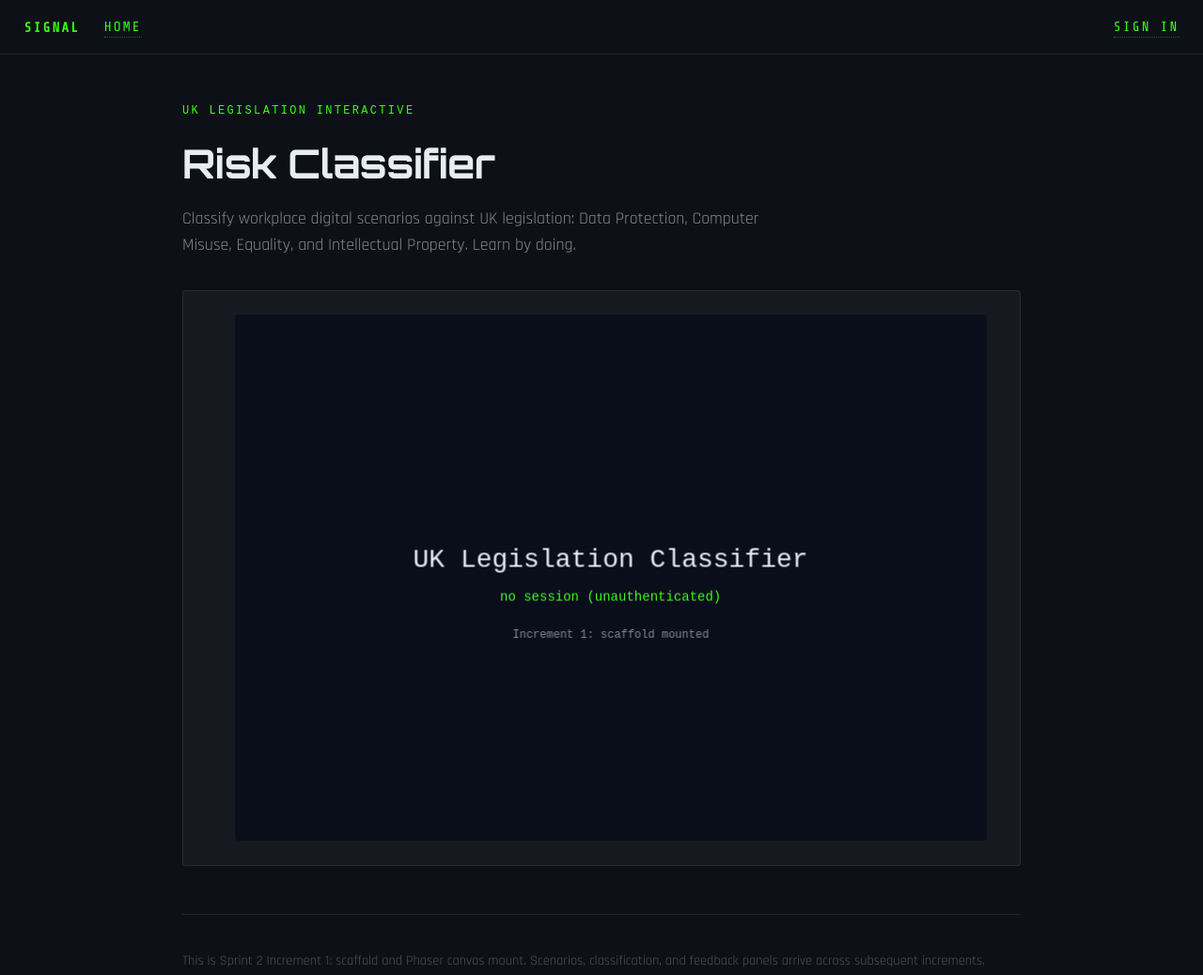
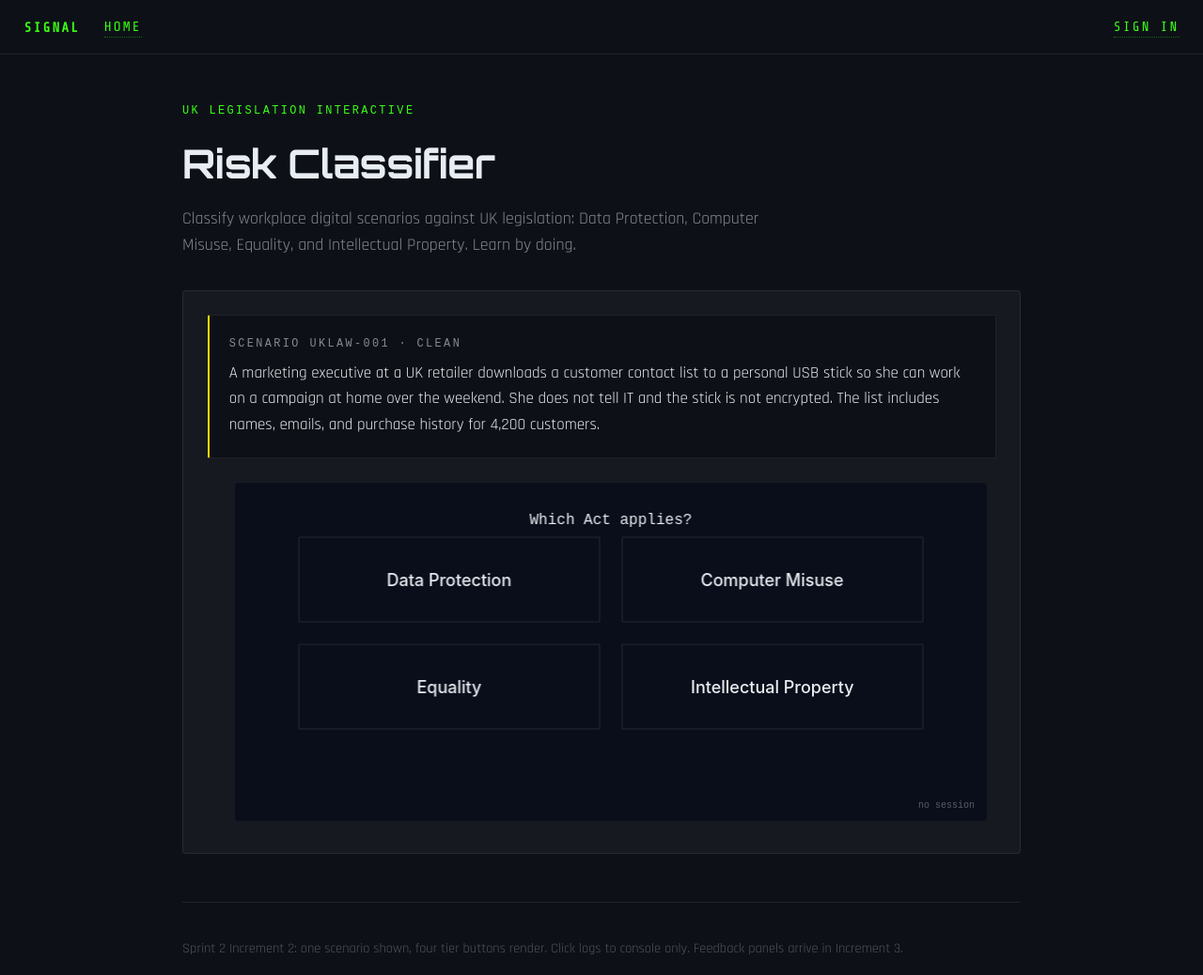
Before and after one commit to DevonTallMan/Signal, an Astro site: page /content-areas/risk-classifier in a window 1280 px wide. Shown: the whole page at 94% size. Built offline with nearby package versions, Linux system fonts and the light colour scheme; Astro itself is replaced by a stand-in of ours; no server answers; animation ran at ten frames a second.

Commit message:
feat(risk-classifier): sprint 2 increment 2 - scenario rendering and tier buttons (#35)

```diff
--- a/src/components/RiskClassifier.tsx
+++ b/src/components/RiskClassifier.tsx
@@ -3,16 +3,19 @@
 // React island that mounts the Phaser UK Legislation Classifier game.
 // client:only - does not SSR because Phaser touches `window` at import time.
 //
-// Hybrid architecture: Phaser owns interaction, React owns feedback panels.
-// Pivoted from EU AI Act on 24 April 2026.
+// Hybrid architecture: Phaser owns interaction, React owns scenario text and
+// feedback panels. Pivoted from EU AI Act on 24 April 2026.
 //
-// Sprint 2 Increment 1 scope: mount Phaser, render placeholder scaffold on
-// canvas, log a session-start record to Firestore, confirm the spine works.
-// No tier buttons, no scenarios, no feedback panels yet.
+// Sprint 2 Increment 2 scope:
+//   - Render one hardcoded scenario above the Phaser canvas
+//   - Phaser scene presents four tier buttons
+//   - Click handlers log to console only; feedback panels arrive in Increment 3
+//   - Mobile-responsive layout established here
 
 import { useEffect, useRef, useState } from "react";
 import { startSession } from "../lib/risk-classifier/firestore";
 import type Phaser from "phaser";
+import type { Tier, Scenario } from "../lib/risk-classifier/game";
 
 type Status = "initialising" | "ready" | "error";
 
@@ -21,6 +24,7 @@ export default function RiskClassifier(): JSX.Element {
   const gameRef = useRef<Phaser.Game | null>(null);
   const [status, setStatus] = useState<Status>("initialising");
   const [sessionId, setSessionId] = useState<string | null>(null);
+  const [scenario, setScenario] = useState<Scenario | null>(null);
 
   useEffect(() => {
     let cancelled = false;
@@ -29,7 +33,7 @@ export default function RiskClassifier(): JSX.Element {
       try {
         const PhaserModule = await import("phaser");
         const Phaser = PhaserModule.default;
-        const { createGameConfig } = await import(
+        const { createGameConfig, getAllScenarios } = await import(
           "../lib/risk-classifier/game"
         );
 
@@ -40,14 +44,27 @@ export default function RiskClassifier(): JSX.Element {
         if (cancelled) return;
         setSessionId(session?.id ?? null);
 
+        const allScenarios = getAllScenarios();
+        if (allScenarios.length === 0) {
+          throw new Error("No scenarios available");
+        }
+        const firstScenario = allScenarios[0];
+        setScenario(firstScenario);
+
         const config = createGameConfig({
           parent: containerRef.current,
           sessionId: session?.id ?? null,
+          onTierSelected: (tier: Tier) => {
+            // Increment 2: just log. Increment 3 will wire feedback.
+            // eslint-disable-next-line no-console
+            console.log("[RiskClassifier] tier selected:", tier, "for scenario:", firstScenario.id);
+          },
         });
 
         gameRef.current = new Phaser.Game(config);
         setStatus("ready");
       } catch (err) {
+        // eslint-disable-next-line no-console
         console.error("[RiskClassifier] boot failed:", err);
         if (!cancelled) setStatus("error");
       }
@@ -74,12 +91,21 @@ export default function RiskClassifier(): JSX.Element {
           Could not load the classifier. Please refresh the page.
         </div>
       )}
+
+      {status === "ready" && scenario && (
+        <div className="rc-classifier__scenario">
+          <p className="rc-classifier__scenario-kicker">Scenario {scenario.id} · {scenario.difficulty}</p>
+          <p className="rc-classifier__scenario-text">{scenario.scenario}</p>
+        </div>
+      )}
+
       <div
         ref={containerRef}
         className="rc-classifier__canvas"
         role="application"
         aria-label="UK Legislation Risk Classifier"
       />
+
       {sessionId && (
         <div className="rc-classifier__session-id" aria-hidden="true">
           session: {sessionId.slice(0, 8)}
@@ -90,11 +116,34 @@ export default function RiskClassifier(): JSX.Element {
         .rc-classifier {
           position: relative;
           width: 100%;
-          min-height: 560px;
+          display: flex;
+          flex-direction: column;
+          gap: 1.5rem;
+        }
+        .rc-classifier__scenario {
+          padding: 1.25rem;
+          background: var(--void, rgba(0, 0, 0, 0.25));
+          border: 1px solid var(--border, rgba(255, 255, 255, 0.08));
+          border-left: 2px solid var(--gold, #ffd700);
+          border-radius: 2px;
+        }
+        .rc-classifier__scenario-kicker {
+          font-family: "JetBrains Mono", "Courier New", monospace;
+          font-size: 0.7rem;
+          letter-spacing: 0.2em;
+          text-transform: uppercase;
+          color: var(--dim, rgba(232, 237, 243, 0.55));
+          margin: 0 0 0.5rem;
+        }
+        .rc-classifier__scenario-text {
+          margin: 0;
+          color: var(--ink, #e8edf3);
+          font-size: 1rem;
+          line-height: 1.6;
         }
         .rc-classifier__canvas {
           width: 100%;
-          min-height: 560px;
+          min-height: 360px;
           display: flex;
           align-items: center;
           justify-content: center;
@@ -124,6 +173,15 @@ export default function RiskClassifier(): JSX.Element {
           color: var(--muted, rgba(232, 237, 243, 0.35));
           letter-spacing: 0.05em;
         }
+
+        @media (max-width: 640px) {
+          .rc-classifier__scenario {
+            padding: 1rem;
+          }
+          .rc-classifier__scenario-text {
+            font-size: 0.95rem;
+          }
+        }
       `}</style>
     </div>
   );
--- a/src/lib/risk-classifier/game.ts
+++ b/src/lib/risk-classifier/game.ts
@@ -1,67 +1,170 @@
 // src/lib/risk-classifier/game.ts
 //
 // Phaser game configuration for the UK Legislation Classifier.
-// Sprint 2 Increment 1 scope: boot the canvas, render a placeholder scene,
-// confirm Phaser-Astro-React island integration works end to end.
+//
+// Sprint 2 Increment 2 scope:
+//   - Read scenarios from JSON
+//   - Render four tier buttons inside the Phaser canvas
+//   - On click, invoke a callback exposed to the React parent
+//   - Scenario text and feedback panels are rendered by React, not Phaser
 //
 // Hybrid architecture (decided 24 April 2026):
-//   - Phaser owns the classify interaction (scenario presentation, tier buttons)
-//   - React owns the feedback panels (examiner reasoning, common mistakes)
-// The React layer reads game state via callbacks emitted from the scene.
-//
-// Subsequent increments will replace the placeholder scene with the real
-// classifier flow.
+//   - Phaser owns the classify interaction (tier buttons, click handling)
+//   - React owns the text-heavy parts (scenario, feedback panels)
 
 import Phaser from "phaser";
+import scenariosData from "../../data/risk-classifier/scenarios.json";
+
+export type Tier =
+  | "data-protection"
+  | "computer-misuse"
+  | "equality"
+  | "intellectual-property";
+
+export interface Scenario {
+  id: string;
+  difficulty: "clean" | "grey" | "edge";
+  scenario: string;
+  correctTier: Tier;
+  examinerReasoning: string;
+  commonMistakes: Array<{ tier: Tier; why: string }>;
+  actReference: string;
+  specReference: string;
+}
+
+interface ScenariosFile {
+  _meta: Record<string, unknown>;
+  _schema: Record<string, unknown>;
+  scenarios: Scenario[];
+}
+
+const SCENARIOS = (scenariosData as ScenariosFile).scenarios;
+
+export function getAllScenarios(): Scenario[] {
+  return SCENARIOS;
+}
 
 export interface GameConfigInput {
   parent: HTMLElement;
   sessionId: string | null;
+  onTierSelected: (tier: Tier) => void;
 }
 
-class BootScene extends Phaser.Scene {
+const TIER_LABELS: Record<Tier, string> = {
+  "data-protection": "Data Protection",
+  "computer-misuse": "Computer Misuse",
+  equality: "Equality",
+  "intellectual-property": "Intellectual Property",
+};
+
+const TIER_ORDER: Tier[] = [
+  "data-protection",
+  "computer-misuse",
+  "equality",
+  "intellectual-property",
+];
+
+class ClassifyScene extends Phaser.Scene {
   private sessionId: string | null;
+  private onTierSelected: (tier: Tier) => void;
 
-  constructor(sessionId: string | null) {
-    super({ key: "BootScene" });
-    this.sessionId = sessionId;
+  constructor(input: { sessionId: string | null; onTierSelected: (tier: Tier) => void }) {
+    super({ key: "ClassifyScene" });
+    this.sessionId = input.sessionId;
+    this.onTierSelected = input.onTierSelected;
   }
 
   create(): void {
     const { width, height } = this.scale;
-    const centreX = width / 2;
-    const centreY = height / 2;
+    this.renderHeader(width);
+    this.renderTierButtons(width, height);
+    this.renderSessionLabel(width, height);
+  }
 
+  private renderHeader(width: number): void {
     this.add
-      .text(centreX, centreY - 20, "UK Legislation Classifier", {
+      .text(width / 2, 30, "Which Act applies?", {
         fontFamily: "JetBrains Mono, Courier New, monospace",
-        fontSize: "28px",
+        fontSize: "16px",
         color: "#e8edf3",
+      })
+      .setOrigin(0.5, 0);
+  }
+
+  private renderTierButtons(width: number, height: number): void {
+    // Four buttons in a 2x2 grid centered on the canvas.
+    // Buttons are 320x90 with 20px padding between, working at 800x560 base size.
+    const buttonWidth = 320;
+    const buttonHeight = 90;
+    const gap = 24;
+    const totalWidth = buttonWidth * 2 + gap;
+    const totalHeight = buttonHeight * 2 + gap;
+    const startX = (width - totalWidth) / 2;
+    const startY = (height - totalHeight) / 2 - 20;
+
+    TIER_ORDER.forEach((tier, index) => {
+      const col = index % 2;
+      const row = Math.floor(index / 2);
+      const x = startX + col * (buttonWidth + gap);
+      const y = startY + row * (buttonHeight + gap);
+      this.createTierButton(x, y, buttonWidth, buttonHeight, tier);
+    });
+  }
+
+  private createTierButton(
+    x: number,
+    y: number,
+    w: number,
+    h: number,
+    tier: Tier
+  ): void {
+    const bg = this.add
+      .rectangle(x, y, w, h, 0x0a0e1a, 1)
+      .setOrigin(0)
+      .setStrokeStyle(1, 0x1f2733);
+
+    const label = this.add
+      .text(x + w / 2, y + h / 2, TIER_LABELS[tier], {
+        fontFamily: "Inter, system-ui, sans-serif",
+        fontSize: "18px",
+        color: "#e8edf3",
+        fontStyle: "500",
       })
       .setOrigin(0.5);
 
+    bg.setInteractive({ useHandCursor: true });
+
+    bg.on("pointerover", () => {
+      bg.setStrokeStyle(1, 0x39ff14);
+      label.setColor("#39ff14");
+    });
+
+    bg.on("pointerout", () => {
+      bg.setStrokeStyle(1, 0x1f2733);
+      label.setColor("#e8edf3");
+    });
+
+    bg.on("pointerdown", () => {
+      bg.setFillStyle(0x1a2330, 1);
+    });
+
+    bg.on("pointerup", () => {
+      bg.setFillStyle(0x0a0e1a, 1);
+      this.onTierSelected(tier);
+    });
+  }
+
+  private renderSessionLabel(width: number, height: number): void {
+    const label = this.sessionId
+      ? `session ${this.sessionId.slice(0, 8)}`
+      : "no session";
     this.add
-      .text(
-        centreX,
-        centreY + 20,
-        this.sessionId
-          ? `session ${this.sessionId.slice(0, 8)} ready`
-          : "no session (unauthenticated)",
-        {
-          fontFamily: "JetBrains Mono, Courier New, monospace",
-          fontSize: "14px",
-          color: "#39ff14",
-        }
-      )
-      .setOrigin(0.5);
-
-    this.add
-      .text(centreX, centreY + 60, "Increment 1: scaffold mounted", {
+      .text(width - 12, height - 12, label, {
         fontFamily: "JetBrains Mono, Courier New, monospace",
-        fontSize: "12px",
-        color: "rgba(232, 237, 243, 0.55)",
+        fontSize: "10px",
+        color: "rgba(232, 237, 243, 0.35)",
       })
-      .setOrigin(0.5);
+      .setOrigin(1, 1);
   }
 }
 
@@ -76,8 +179,11 @@ export function createGameConfig(
       mode: Phaser.Scale.FIT,
       autoCenter: Phaser.Scale.CENTER_BOTH,
       width: 800,
-      height: 560,
+      height: 360,
     },
-    scene: new BootScene(input.sessionId),
+    scene: new ClassifyScene({
+      sessionId: input.sessionId,
+      onTierSelected: input.onTierSelected,
+    }),
   };
 }
--- a/src/pages/content-areas/risk-classifier.astro
+++ b/src/pages/content-areas/risk-classifier.astro
@@ -3,7 +3,7 @@
 // Pivoted from EU AI Act on 24 April 2026 after spec mismatch discovered.
 // See docs/sprint-2-scope.md and src/data/risk-classifier/README.md.
 //
-// Sprint 2 Increment 1 scope: scaffold + Phaser canvas mount.
+// Sprint 2 Increment 2 scope: scenario rendering + tier buttons (no feedback yet).
 
 import BaseLayout from "../../layouts/BaseLayout.astro";
 import RiskClassifierIsland from "../../components/RiskClassifier";
@@ -27,9 +27,8 @@ import RiskClassifierIsland from "../../components/RiskClassifier";
 
     <footer class="rc-outro">
       <p>
-        This is Sprint 2 Increment 1: scaffold and Phaser canvas mount.
-        Scenarios, classification, and feedback panels arrive across
-        subsequent increments.
+        Sprint 2 Increment 2: one scenario shown, four tier buttons render.
+        Click logs to console only. Feedback panels arrive in Increment 3.
       </p>
     </footer>
   </main>
```
